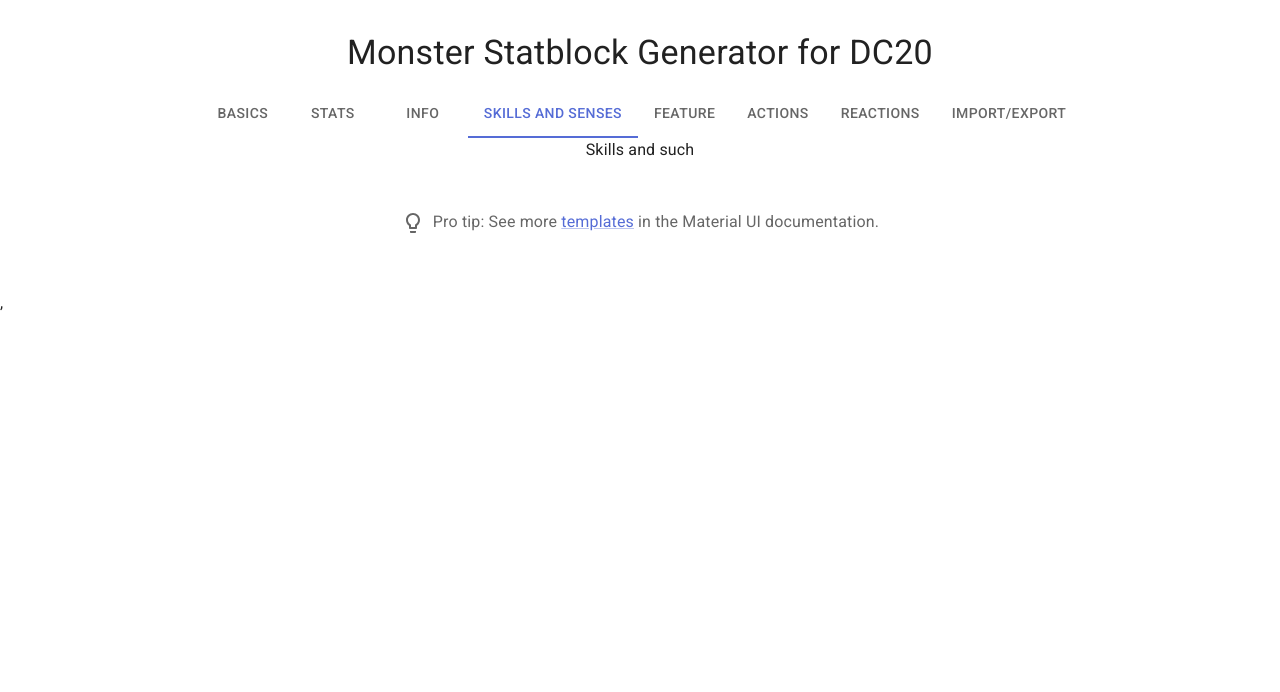
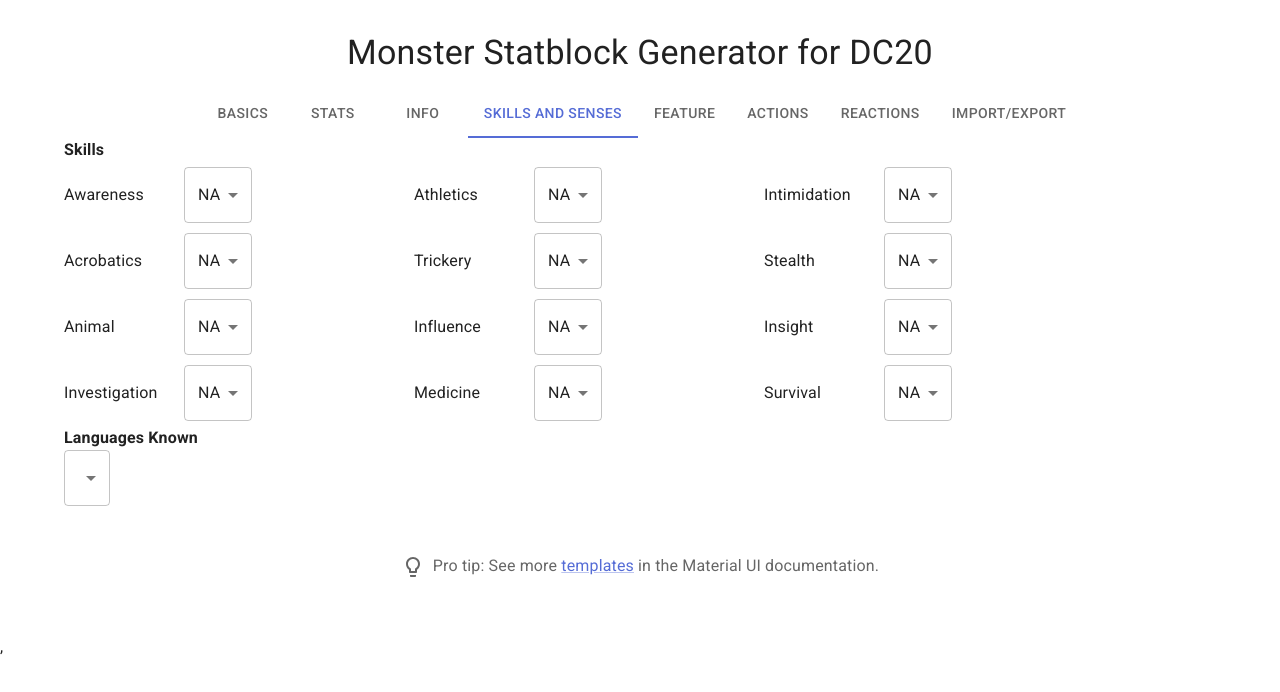
Before and after one commit to DanShink/monsterstatblockgen, a React (Vite) app: page / in a window 1280 px wide. Both pictures are taken after a click on the tab "SKILLS AND SENSES". Shown: the top 692 px of the page. Built offline with nearby package versions, Linux system fonts and the light colour scheme.

Commit message:
Added new tab, added skills with matery levels, added languages

```diff
--- a/src/MonsterStatblockGen/MonsterStatblockContext.jsx
+++ b/src/MonsterStatblockGen/MonsterStatblockContext.jsx
@@ -1,5 +1,5 @@
 import React from "react";
-import { monsterTypes } from "./constants";
+import { monsterTypes, masteryLevels } from "./constants";
 
 const MonsterStatblockContext = React.createContext();
 
@@ -164,23 +164,35 @@
     unconscious: "None",
     weakened: "None",
   });
-  const [skills, setSkills] = React.useState([]);
-  /* Expected objects to be pushed: {
-	name: "",
-  stat: "",
-	value: 0, [0, 2, 4, 6, 8, 10] + Stat
-  }*/
-  const [senses, setSenses] = React.useState([]);
-  /* Expected objects to be pushed: {
-	sense: "",
-	value: 0,
-  }*/
+  const [skills, setSkills] = React.useState({
+    awareness: masteryLevels.na, //Prime
+    athletics: masteryLevels.na, //Might
+    intimidation: masteryLevels.na, //Might
+    acrobatics: masteryLevels.na, //Agility
+    trickery: masteryLevels.na, //Agility
+    stealth: masteryLevels.na, //Agility
+    animal: masteryLevels.na, //Charisma
+    inluence: masteryLevels.na, //Charisma
+    insight: masteryLevels.na, //Charisma
+    investigation: masteryLevels.na, //Intelligence
+    medicine: masteryLevels.na, //Medicine
+    survival: masteryLevels.na, //Survival
+  });
+  const [senses, setSenses] = React.useState({
+    darkvision: 0,
+    tremorsense: 0,
+    blindsight: 0,
+    truesight: 0,
+  });
   const [languages, setLanguages] = React.useState([]); //array of strings
-  const [otherSpeeds, setOtherSpeeds] = React.useState([]);
-  /* Expected objects to be pushed: {
-	type:"",
-	distance:0,
-  }*/
+  const [otherSpeeds, setOtherSpeeds] = React.useState({
+    fly: "0",
+    swim: "0",
+    glide: "0",
+    climb: "0",
+    burrow: "0",
+  });
+
   //features page
   const [features, setFeatures] = React.useState([]);
   /* Expected objects to be pushed: {
--- a/src/MonsterStatblockGen/MonsterStatblockTabs.jsx
+++ b/src/MonsterStatblockGen/MonsterStatblockTabs.jsx
@@ -3,7 +3,7 @@
 import Basics from "./MonsterStatblockTabs/Basics";
 import Stats from "./MonsterStatblockTabs/Stats";
 import Info from "./MonsterStatblockTabs/Info/Info";
-import Skills from "./MonsterStatblockTabs/Skills";
+import Skills from "./MonsterStatblockTabs/Skills/Skills";
 
 function MonsterStatBlockTabLogic({ step }) {
   switch (step) {
--- a/src/MonsterStatblockGen/MonsterStatblockTabs/Info/Info.jsx
+++ b/src/MonsterStatblockGen/MonsterStatblockTabs/Info/Info.jsx
@@ -1,6 +1,6 @@
 import React from "react";
 import { useMonsterStatblockContext } from "../../MonsterStatblockContext";
-import { damageTypes, senses, languages, half, double } from "../../constants";
+import { damageTypes, half, double } from "../../constants";
 
 import {
   Box,
--- a/src/MonsterStatblockGen/MonsterStatblockTabs/Skills.jsx
+++ /dev/null
@@ -1,24 +0,0 @@
-import React from "react";
-import { Box, TextField, Typography, Checkbox } from "@mui/material";
-import Grid from "@mui/material/Grid2";
-import { useMonsterStatblockContext } from "../MonsterStatblockContext";
-import { skillTypes, masteryLevels } from "../constants";
-
-export default function Skills({}) {
-  const {
-    mig,
-    agl,
-    cha,
-    int,
-    prime,
-    skills,
-    setSkills,
-    senses,
-    setSenses,
-    languages,
-    setLanguages,
-    otherSpeeds,
-    setOtherSpeeds,
-  } = useMonsterStatblockContext();
-  return <div>Skills and such</div>;
-}
--- /dev/null
+++ b/src/MonsterStatblockGen/MonsterStatblockTabs/Skills/Skills.jsx
@@ -0,0 +1,50 @@
+import React from "react";
+import {
+  Box,
+  MenuItem,
+  Typography,
+  Select,
+  Checkbox,
+  InputLabel,
+} from "@mui/material";
+import Grid from "@mui/material/Grid2";
+import { useMonsterStatblockContext } from "../../MonsterStatblockContext";
+import { skillTypes, masteryTypes, languageTypes } from "../../constants";
+import SkillsGenerator from "./SkillsGenerator";
+
+export default function Skills({}) {
+  const {
+    senses,
+    setSenses,
+    languages,
+    setLanguages,
+    otherSpeeds,
+    setOtherSpeeds,
+  } = useMonsterStatblockContext();
+  return (
+    <Box>
+      <SkillsGenerator />
+      <Typography id="info-Senses-title" fontWeight="bold">
+        Languages Known
+      </Typography>
+      <Select
+        id="languages"
+        multiple
+        value={languages}
+        displayEmpty={true}
+        onChange={(e) => {
+          const {
+            target: { value },
+          } = e;
+          setLanguages(typeof value === "string" ? value.split(",") : value);
+        }}
+      >
+        {Object.keys(languageTypes).map((option) => (
+          <MenuItem value={option} key={option}>
+            {languageTypes[option]}
+          </MenuItem>
+        ))}
+      </Select>
+    </Box>
+  );
+}
--- /dev/null
+++ b/src/MonsterStatblockGen/MonsterStatblockTabs/Skills/SkillsGenerator.jsx
@@ -0,0 +1,68 @@
+import React from "react";
+import {
+  Box,
+  TextField,
+  Typography,
+  Checkbox,
+  Select,
+  MenuItem,
+} from "@mui/material";
+import Grid from "@mui/material/Grid2";
+import { useMonsterStatblockContext } from "../../MonsterStatblockContext";
+import { skillTypes, masteryTypes, masteryLevels } from "../../constants";
+import Skills from "./Skills";
+
+export default function SkillsGenerator({}) {
+  const { skills, setSkills } = useMonsterStatblockContext();
+  return (
+    <Box>
+      <Typography id="info-skills-title" fontWeight="bold">
+        Skills
+      </Typography>
+      <Box
+        component="div"
+        sx={{
+          display: "flex",
+          flexWrap: "wrap",
+        }}
+      >
+        {Object.keys(skillTypes).map((skill, index) => (
+          <Box
+            component="div"
+            sx={{
+              display: "flex",
+              justifyContent: "start",
+              alignItems: "center",
+              minWidth: 350,
+              margin: "5px 0px",
+            }}
+            key={index}
+          >
+            <Typography id={`info-skills-${skill}`} sx={{ width: "120px" }}>
+              {skillTypes[skill]}
+            </Typography>
+            <Select
+              labelId={`${skill}-dropdown`}
+              id={`${skill}-type`}
+              label={`${skill}`}
+              value={skills[skill]}
+              onChange={(e) => {
+                setSkills((prevSkills) => {
+                  const newSkills = { ...prevSkills };
+                  newSkills[skill] = e.target.value;
+                  return newSkills;
+                });
+              }}
+            >
+              {Object.keys(masteryTypes).map((option) => (
+                <MenuItem value={masteryLevels[option]} key={option}>
+                  {masteryTypes[option]}
+                </MenuItem>
+              ))}
+            </Select>
+          </Box>
+        ))}
+      </Box>
+    </Box>
+  );
+}
--- a/src/MonsterStatblockGen/constants.jsx
+++ b/src/MonsterStatblockGen/constants.jsx
@@ -38,7 +38,17 @@
   survival: "Survival", //Survival
 };
 
+export const masteryTypes = {
+  na: "NA",
+  novice: "Novice",
+  adept: "Adept",
+  expert: "Expert",
+  master: "Master",
+  grandmaster: "Grandmaster",
+};
+
 export const masteryLevels = {
+  na: 0, //default
   novice: 2,
   adept: 4,
   expert: 6,
@@ -83,7 +93,7 @@
   truesight: "Truesight",
   passive_awareness: 10,
 };
-export const languages = {
+export const languageTypes = {
   common: "Common",
   common_sign: "Common Sign",
   human: "Human",
```
